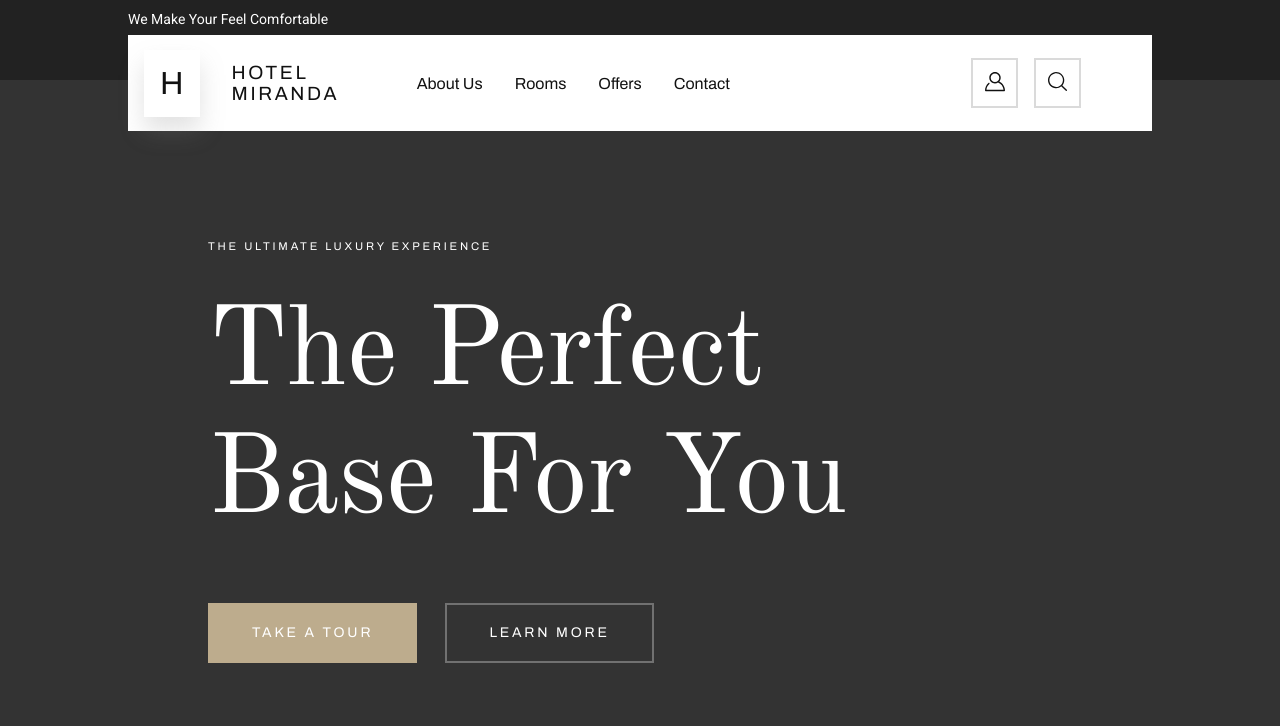
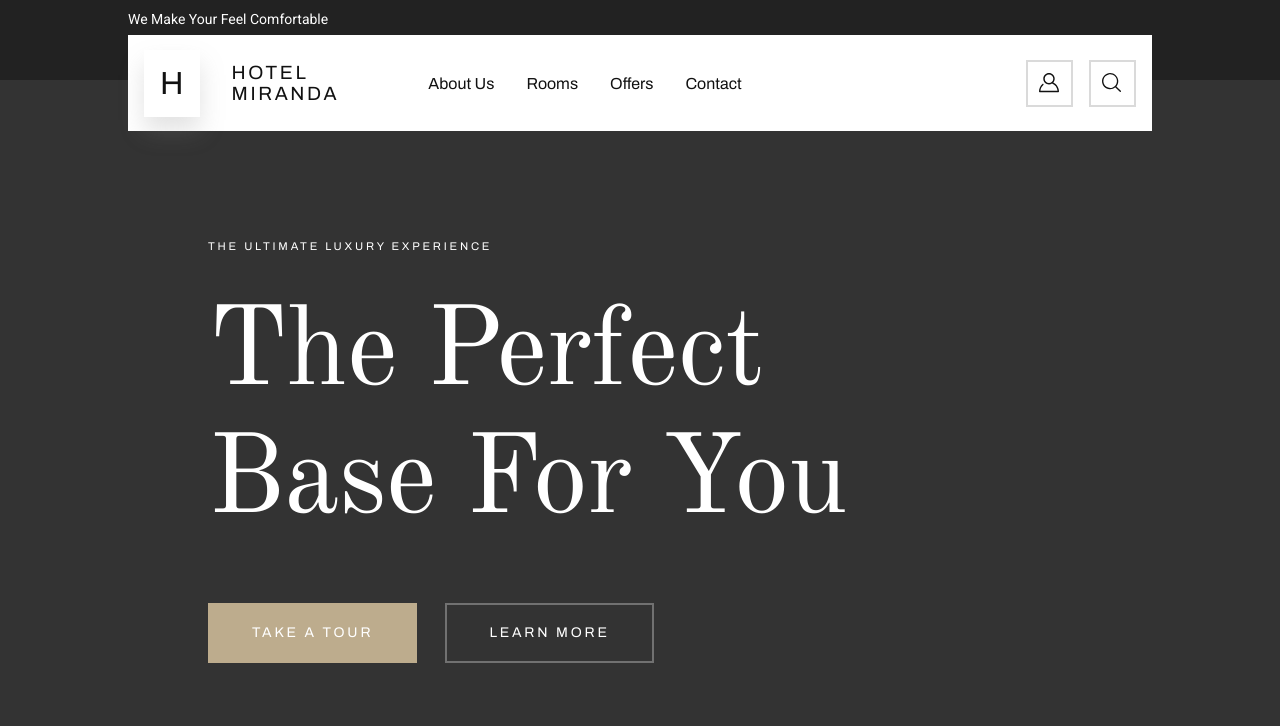
Before and after one commit to Jauregi13/HotelMirandaDjango, a Django app: page /home/ in a window 1280 px wide; the page is wider, and only the part inside the window is pictured. Shown: the top 726 px of that part. Run offline with Django 5.2, Linux system fonts and the light colour scheme.

Commit message:
diseño del header mejorado

```diff
--- a/hotelMiranda/static/hotelMiranda/css/_header.scss
+++ b/hotelMiranda/static/hotelMiranda/css/_header.scss
@@ -81,14 +81,13 @@ $font_secondary: 'Archivo';
 
         &__icons {
             display: flex;
-            width: 30%;
+            width: 45%;
             justify-content: space-evenly;
 
             &__icon {
 
-                & .fa-xl--remove-line-height {
-                    line-height: unset;
-                }
+                display: flex;
+                align-items: center;
             }
 
         }
@@ -120,7 +119,7 @@ $font_secondary: 'Archivo';
 
         background-color: #222222;
         box-shadow: none;
-        position: fixed;
+        position: absolute;
         height: 5em;
 
         &__banner {
@@ -164,11 +163,11 @@ $font_secondary: 'Archivo';
 
             &__nav {
                 display: flex;
+                justify-content: center;
                 position: unset;
                 background-color: transparent;
                 box-shadow: none;
-                margin-left: 4%;
-                padding-left: 4%;
+                padding-left: 1em;
 
                 & ul {
                     display: flex;
@@ -183,7 +182,7 @@ $font_secondary: 'Archivo';
 
             &__icons {
 
-                margin-right: 7%;
+                margin-right: 1em;
                 justify-content: flex-end;
 
                 &__icon {
--- a/hotelMiranda/static/hotelMiranda/css/styles.css
+++ b/hotelMiranda/static/hotelMiranda/css/styles.css
@@ -68,11 +68,12 @@
 }
 .header__content__icons {
   display: flex;
-  width: 30%;
+  width: 45%;
   justify-content: space-evenly;
 }
-.header__content__icons__icon .fa-xl--remove-line-height {
-  line-height: unset;
+.header__content__icons__icon {
+  display: flex;
+  align-items: center;
 }
 .header__content__menu-login {
   display: none;
@@ -91,7 +92,7 @@
   .header {
     background-color: #222222;
     box-shadow: none;
-    position: fixed;
+    position: absolute;
     height: 5em;
   }
   .header__banner {
@@ -128,11 +129,11 @@
   }
   .header__content__nav {
     display: flex;
+    justify-content: center;
     position: unset;
     background-color: transparent;
     box-shadow: none;
-    margin-left: 4%;
-    padding-left: 4%;
+    padding-left: 1em;
   }
   .header__content__nav ul {
     display: flex;
@@ -141,7 +142,7 @@
     margin-right: 2em;
   }
   .header__content__icons {
-    margin-right: 7%;
+    margin-right: 1em;
     justify-content: flex-end;
   }
   .header__content__icons__icon {
--- a/hotelMiranda/static/hotelMiranda/js/menuLogin.js
+++ b/hotelMiranda/static/hotelMiranda/js/menuLogin.js
@@ -2,13 +2,9 @@
 const loginButton = document.getElementById('login')
 const loginIcon = loginButton.firstElementChild
 const menuLogin = document.querySelector('.header__content__menu-login')
-const crossIcon = document.createElement('i')
-crossIcon.classList.add(...['fa-solid', 'fa-xmark', 'fa-xl', 'fa-xl--remove-line-height'])
 
 const openMenuLogin = () => {
 
-    loginButton.removeChild(loginIcon)
-    loginButton.appendChild(crossIcon)
     menuLogin.classList.add('header__content__menu-login--display')
 
 
@@ -16,22 +12,20 @@ const openMenuLogin = () => {
 
 const closeMenuLogin = () => {
 
-    loginButton.removeChild(crossIcon)
-    loginButton.appendChild(loginIcon)
     menuLogin.classList.remove('header__content__menu-login--display')
 }
 
 
 
-loginButton.addEventListener('click', () => {
+loginButton.addEventListener('click', (event) => {
 
-    console.log(loginButton.firstElementChild.className);
-    if(loginButton.firstElementChild.className === 'header__content__icons__icon__login'){
-        openMenuLogin()
-    }
-    else {
-        console.log('close');
+    event.stopPropagation()
+    openMenuLogin()
+})
+
+window.addEventListener('click', (event) => {
+    console.log(event.target);
+    if(event.target !== menuLogin || event.target === loginButton){
         closeMenuLogin()
     }
-
 })
--- a/hotelMiranda/templates/hotelMiranda/base.html
+++ b/hotelMiranda/templates/hotelMiranda/base.html
@@ -36,15 +36,15 @@
                         <li><a href="{% url 'contact' %}">Contact</a></li>
                     </ul>
                 </nav>
-                {% if user.is_authenticated %}
-                    <div class="header__content__username">
-                        <p class="paragraph paragraph--bold">Hello {{ user.username }}</p>
-                    </div>
-
-                {% endif %}
                 <div class="header__content__icons">
                     <div class="header__content__icons__icon" id="login">
                         <img src="{% static 'hotelMiranda/img/accountIcon.svg' %}" class="header__content__icons__icon__login" alt="account"/>
+                        {% if user.is_authenticated %}
+                            <div class="header__content__username">
+                                <p class="paragraph paragraph--bold">Hello {{ user.username }}</p>
+                            </div>
+
+                        {% endif %}
                     </div>
                     <div class="header__content__icons__icon">
                         <img src="{% static 'hotelMiranda/img/searchIcon.svg' %}" />
```
Also changed, not shown: 1 other file.
